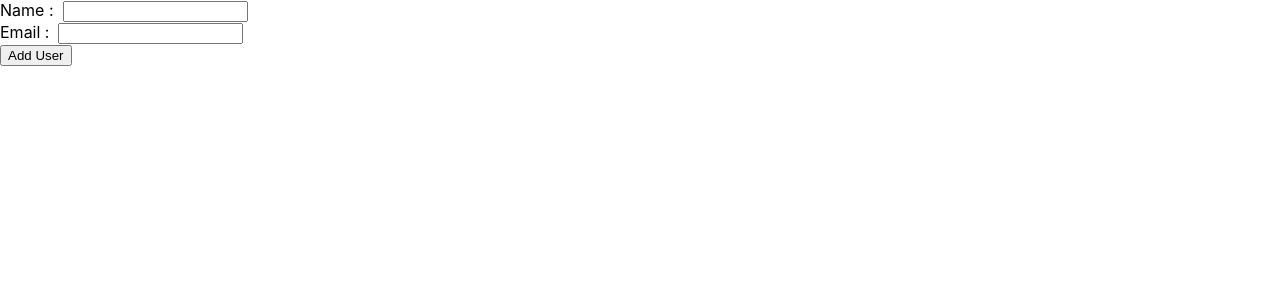
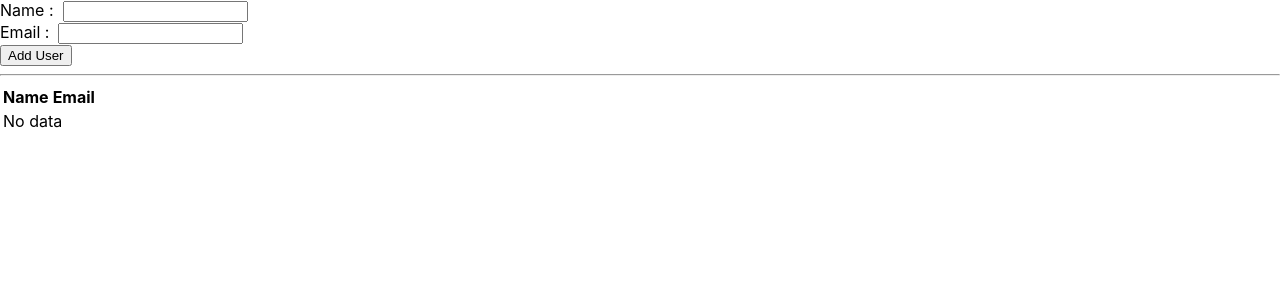
Before and after one commit to darskp/react-testing-library, a React (Create React App) app: page / in a window 1280 px wide. Shown: the top 300 px of the page. Built offline with nearby package versions, Linux system fonts and the light colour scheme.

Commit message:
added user list table

```diff
--- a/src/App.js
+++ b/src/App.js
@@ -1,10 +1,20 @@
+import { useState } from 'react';
 import './App.css';
 import UserForm from './components/UserForm';
+import UserList from './components/UserList';
 
 function App() {
+  const [users, setUsers] = useState([]);
+
+  const onUserAdd = (user) => {
+    setUsers([...users, user])
+  }
+
   return (
     <div>
-      <UserForm />
+      <UserForm onUserAdd={onUserAdd} />
+      <hr />
+      <UserList users={users} />
     </div>
   );
 }
--- a/src/components/UserForm.jsx
+++ b/src/components/UserForm.jsx
@@ -1,6 +1,6 @@
 import { useState } from "react";
 
-const UserForm = () => {
+const UserForm = ({ onUserAdd }) => {
     const [name, setName] = useState('')
     const [email, setEmail] = useState('')
 
@@ -8,6 +8,7 @@ const UserForm = () => {
         e.preventDefault();
         console.log("NAME", name);
         console.log("Email", email);
+        onUserAdd({name,email})
     }
 
     return (
--- a/src/components/UserList.jsx
+++ b/src/components/UserList.jsx
@@ -1,7 +1,32 @@
-const UserList = () => {
-    return (<>
+const UserList = ({ users }) => {
+    console.log(users)
+    return (<div>
+        <table >
+            <thead>
+                <tr>
+                    <th>Name</th>
+                    <th>Email</th>
+                </tr>
+            </thead>
+            <tbody>
+                {users.length > 0 ? users?.map((user, index, array) => {
+                    console.log(user)
+                    return (
+                        <tr key={user.email}>
+                            <td>{user?.name || "-j"}</td>
+                            <td>{user?.email || "-"}</td>
+                        </tr>
+                    )
+                }) :
+                    <tr>
+                        <td colSpan={2}>No data</td>
+                    </tr>
 
-    </>);
+                }
+            </tbody>
+        </table>
+
+    </div>);
 }
 
 export default UserList;
```
